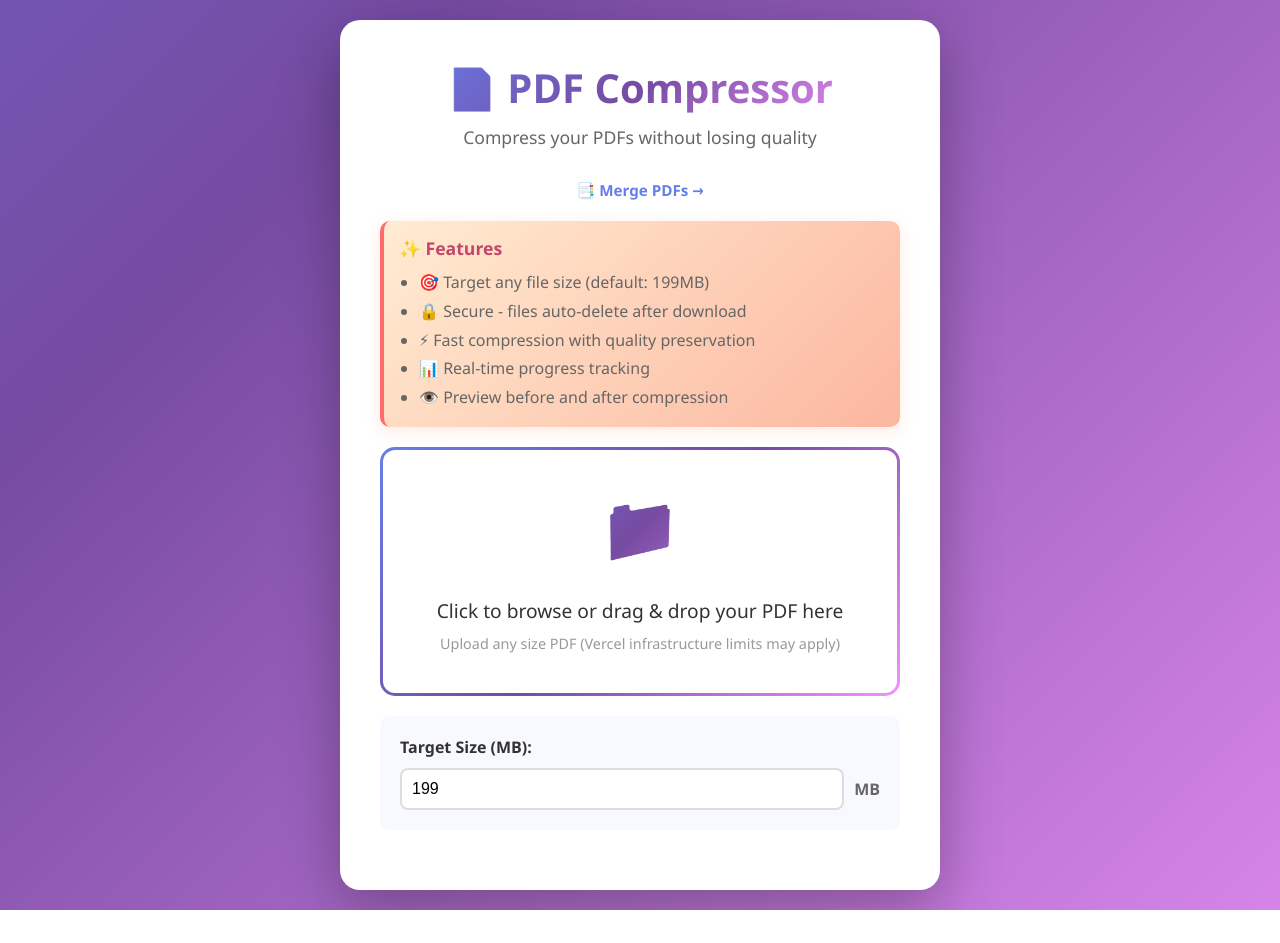
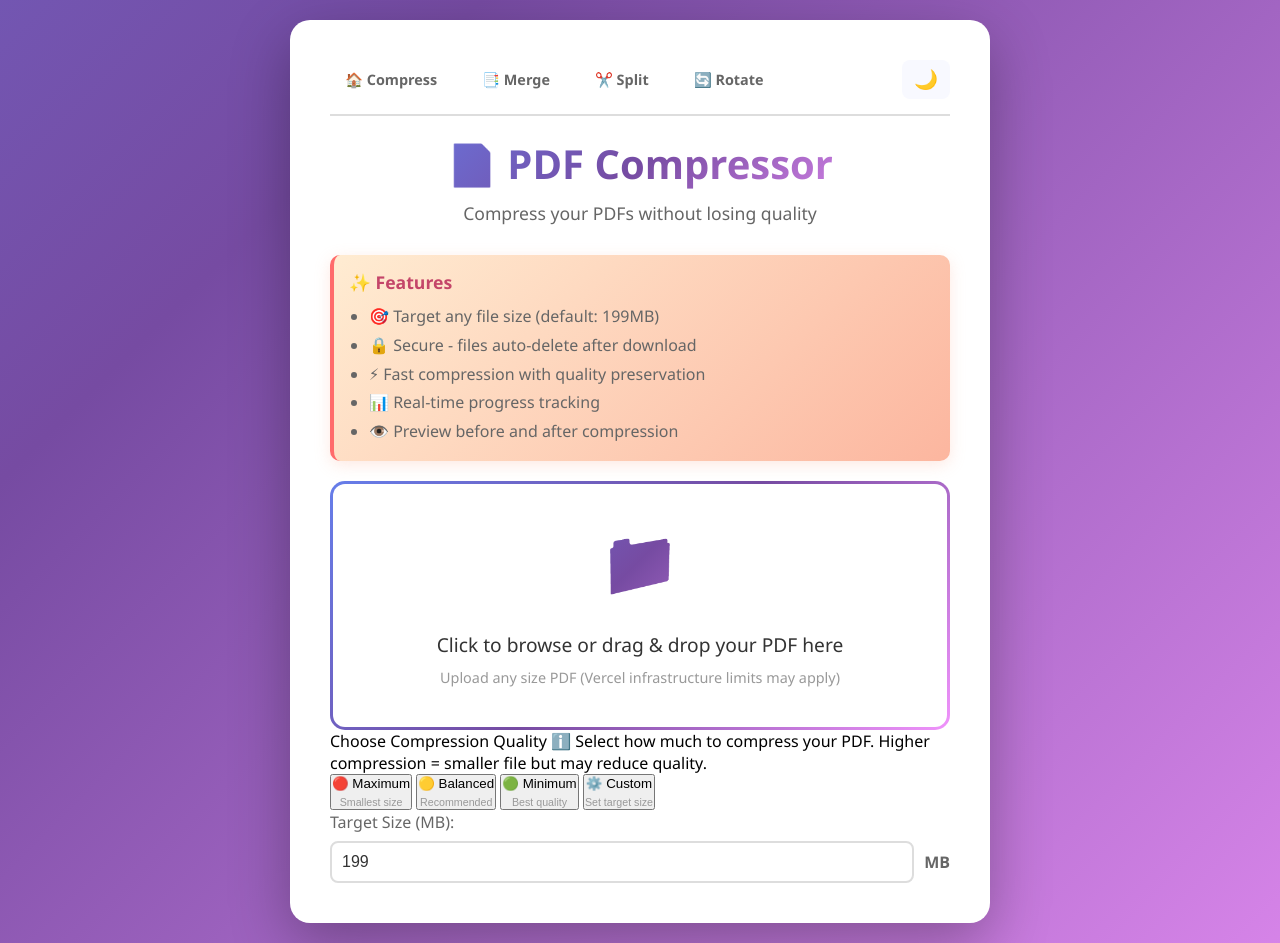
Before and after one commit to draphael123/pdfcompress, a Flask app: page / in a window 1280 px wide. Before the commit the page ends 910 px from the top, so only its background shows below. Run offline with Flask 3, Linux system fonts and the light colour scheme; some libraries are stand-ins or nearby versions.

Commit message:
Add dark mode, quality presets, tooltips, and improved navigation

```diff
--- a/templates/index.html
+++ b/templates/index.html
@@ -5,6 +5,31 @@
     <meta name="viewport" content="width=device-width, initial-scale=1.0">
     <title>PDF Compressor - Compress PDFs to 199MB</title>
     <style>
+        :root {
+            --bg-gradient-1: #667eea;
+            --bg-gradient-2: #764ba2;
+            --bg-gradient-3: #f093fb;
+            --container-bg: white;
+            --text-primary: #333;
+            --text-secondary: #666;
+            --text-tertiary: #999;
+            --card-bg: #f8f9ff;
+            --card-bg-hover: #f0f2ff;
+            --border-color: #ddd;
+        }
+
+        body.dark-mode {
+            --bg-gradient-1: #1a1a2e;
+            --bg-gradient-2: #16213e;
+            --bg-gradient-3: #0f3460;
+            --container-bg: #1e1e1e;
+            --text-primary: #e0e0e0;
+            --text-secondary: #b0b0b0;
+            --text-tertiary: #808080;
+            --card-bg: #2a2a2a;
+            --card-bg-hover: #333333;
+            --border-color: #444;
+        }
         * {
             margin: 0;
             padding: 0;
@@ -30,12 +55,58 @@
         }
 
         .container {
-            background: white;
+            background: var(--container-bg);
             border-radius: 20px;
             box-shadow: 0 20px 60px rgba(0, 0, 0, 0.3);
             padding: 40px;
-            max-width: 600px;
+            max-width: 700px;
             width: 100%;
+            position: relative;
+            transition: background 0.3s ease;
+        }
+
+        .header-bar {
+            display: flex;
+            justify-content: space-between;
+            align-items: center;
+            margin-bottom: 20px;
+            padding-bottom: 15px;
+            border-bottom: 2px solid var(--border-color);
+        }
+
+        .nav-menu {
+            display: flex;
+            gap: 15px;
+            align-items: center;
+        }
+
+        .nav-link {
+            color: var(--text-secondary);
+            text-decoration: none;
+            font-weight: 600;
+            font-size: 0.9em;
+            padding: 8px 15px;
+            border-radius: 8px;
+            transition: all 0.3s;
+        }
+
+        .nav-link:hover {
+            background: var(--card-bg);
+            color: #667eea;
+        }
+
+        .dark-mode-toggle {
+            background: var(--card-bg);
+            border: none;
+            padding: 8px 12px;
+            border-radius: 8px;
+            cursor: pointer;
+            font-size: 1.2em;
+            transition: all 0.3s;
+        }
+
+        .dark-mode-toggle:hover {
+            transform: scale(1.1);
         }
 
         h1 {
@@ -111,12 +182,12 @@
 
         .upload-text {
             font-size: 1.2em;
-            color: #333;
+            color: var(--text-primary);
             margin-bottom: 10px;
         }
 
         .upload-hint {
-            color: #999;
+            color: var(--text-tertiary);
             font-size: 0.9em;
         }
 
@@ -517,14 +588,18 @@
 </head>
 <body>
     <div class="container">
+        <div class="header-bar">
+            <div class="nav-menu">
+                <a href="/" class="nav-link">🏠 Compress</a>
+                <a href="/merge-page" class="nav-link">📑 Merge</a>
+                <a href="/split-page" class="nav-link">✂️ Split</a>
+                <a href="/rotate-page" class="nav-link">🔄 Rotate</a>
+            </div>
+            <button class="dark-mode-toggle" id="darkModeToggle" title="Toggle Dark Mode">🌙</button>
+        </div>
+
         <h1>📄 PDF Compressor</h1>
         <p class="subtitle">Compress your PDFs without losing quality</p>
-
-        <div style="text-align: center; margin: 15px 0;">
-            <a href="/merge-page" style="color: #667eea; text-decoration: none; font-weight: 600; font-size: 0.95em;">
-                📑 Merge PDFs →
-            </a>
-        </div>
 
         <div class="info-box">
             <div class="info-title">✨ Features</div>
@@ -544,11 +619,37 @@
             <input type="file" id="fileInput" accept=".pdf">
         </div>
 
-        <div class="target-size-container">
-            <label for="targetSize">Target Size (MB):</label>
-            <div class="target-size-input">
-                <input type="number" id="targetSize" value="199" min="1" max="500" step="1">
-                <span>MB</span>
+        <div class="quality-presets">
+            <div class="quality-presets-title">
+                Choose Compression Quality
+                <span class="tooltip">ℹ️
+                    <span class="tooltiptext">Select how much to compress your PDF. Higher compression = smaller file but may reduce quality.</span>
+                </span>
+            </div>
+            <div class="preset-buttons">
+                <button class="preset-btn preset-maximum" data-preset="maximum">
+                    <div>🔴 Maximum</div>
+                    <div style="font-size: 0.8em; color: var(--text-tertiary); margin-top: 5px;">Smallest size</div>
+                </button>
+                <button class="preset-btn preset-balanced active" data-preset="balanced">
+                    <div>🟡 Balanced</div>
+                    <div style="font-size: 0.8em; color: var(--text-tertiary); margin-top: 5px;">Recommended</div>
+                </button>
+                <button class="preset-btn preset-minimum" data-preset="minimum">
+                    <div>🟢 Minimum</div>
+                    <div style="font-size: 0.8em; color: var(--text-tertiary); margin-top: 5px;">Best quality</div>
+                </button>
+                <button class="preset-btn preset-custom" data-preset="custom">
+                    <div>⚙️ Custom</div>
+                    <div style="font-size: 0.8em; color: var(--text-tertiary); margin-top: 5px;">Set target size</div>
+                </button>
+            </div>
+            <div class="custom-size-input" id="customSizeInput">
+                <label for="targetSize" style="color: var(--text-secondary); display: block; margin-bottom: 8px;">Target Size (MB):</label>
+                <div class="target-size-input">
+                    <input type="number" id="targetSize" value="199" min="1" max="500" step="1" style="background: var(--container-bg); color: var(--text-primary); border: 2px solid var(--border-color);">
+                    <span style="color: var(--text-secondary);">MB</span>
+                </div>
             </div>
         </div>
 
@@ -629,6 +730,54 @@
     <script>
         let selectedFile = null;
         let compressedFilename = null;
+        let currentPreset = 'balanced';
+
+        // Dark mode functionality
+        const darkModeToggle = document.getElementById('darkModeToggle');
+        const savedTheme = localStorage.getItem('theme');
+
+        if (savedTheme === 'dark') {
+            document.body.classList.add('dark-mode');
+            darkModeToggle.textContent = '☀️';
+        }
+
+        darkModeToggle.addEventListener('click', () => {
+            document.body.classList.toggle('dark-mode');
+            const isDark = document.body.classList.contains('dark-mode');
+            darkModeToggle.textContent = isDark ? '☀️' : '🌙';
+            localStorage.setItem('theme', isDark ? 'dark' : 'light');
+        });
+
+        // Quality preset functionality
+        const presetButtons = document.querySelectorAll('.preset-btn');
+        const customSizeInput = document.getElementById('customSizeInput');
+        const targetSizeInput = document.getElementById('targetSize');
+
+        const presetValues = {
+            maximum: 50,   // Aggressive compression
+            balanced: 199,  // Default balanced
+            minimum: 300,   // Light compression
+            custom: 199     // User defined
+        };
+
+        presetButtons.forEach(btn => {
+            btn.addEventListener('click', () => {
+                // Update active state
+                presetButtons.forEach(b => b.classList.remove('active'));
+                btn.classList.add('active');
+
+                // Get preset type
+                currentPreset = btn.dataset.preset;
+
+                // Show/hide custom input
+                if (currentPreset === 'custom') {
+                    customSizeInput.classList.add('show');
+                } else {
+                    customSizeInput.classList.remove('show');
+                    targetSizeInput.value = presetValues[currentPreset];
+                }
+            });
+        });
 
         const uploadArea = document.getElementById('uploadArea');
         const fileInput = document.getElementById('fileInput');
```
